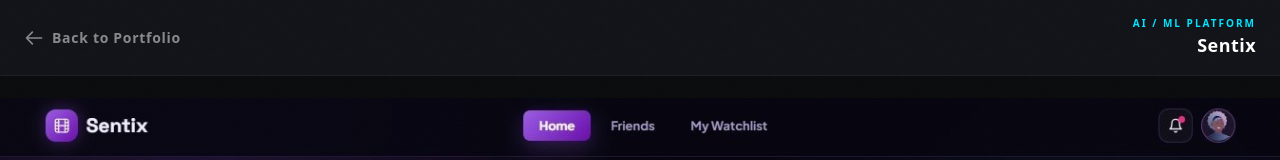
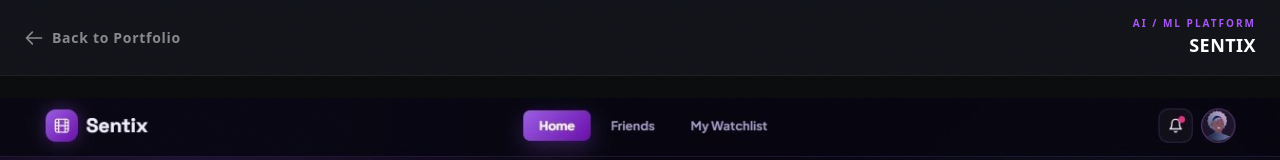
Before and after one commit to JSHub-Tech/jshub-portfolio, a React (Vite) app: page /project/1 in a window 1280 px wide. Shown: the top 160 px of the page. Built offline with nearby package versions, Linux system fonts and the light colour scheme.

Commit message:
Some changes in Projects

```diff
--- a/src/components/FeaturedProjects.jsx
+++ b/src/components/FeaturedProjects.jsx
@@ -5,7 +5,7 @@ import { Link } from 'react-router-dom';
 const projects = [
   {
     id: 1,
-    title: 'Sentix',
+    title: 'SENTIX',
     category: 'AI / ML Platform',
     description: 'A sentiment-aware movie recommendation and social discovery platform built on a polyglot persistence architecture.',
     size: 'md:col-span-2 md:row-span-2', // Large square
@@ -14,7 +14,7 @@ const projects = [
   },
   {
     id: 2,
-    title: 'AERO ADMS',
+    title: 'AERO',
     category: 'Database Systems',
     description: 'A polyglot, self-healing airline backend combining ACID transactions, graph-based routing, and live telemetry.',
     size: 'md:col-span-1 md:row-span-1', // Small square
--- a/src/components/ProjectDetail.jsx
+++ b/src/components/ProjectDetail.jsx
@@ -104,9 +104,9 @@ const Icon = {
 // Mock data for projects — replace/extend screenshot URLs and descriptions as needed.
 const projectData = {
   1: {
-    title: 'Sentix',
+    title: 'SENTIX',
     category: 'AI / ML Platform',
-    accent: '#00E5FF',
+    accent: '#A855F7',
     screenshots: [
       '/Projects/sentix/Sentix01.jpg',
       '/Projects/sentix/Sentix02.jpg',
@@ -200,7 +200,7 @@ const projectData = {
     },
   },
   2: {
-    title: 'AERO ADMS',
+    title: 'AERO',
     category: 'Database Systems',
     accent: '#00A896',
     screenshots: [
@@ -218,7 +218,7 @@ const projectData = {
     description: {
       tagline: 'A polyglot, self-healing airline backend that balances strict transactional booking with real-time routing and telemetry.',
       overview:
-        "AERO ADMS is a distributed airline database system built to resolve a common conflict in aviation platforms: the need for airtight, ACID-compliant bookings alongside fast, flexible route search and live tracking. Instead of forcing one database to handle every workload, the system splits responsibilities across four specialized engines, containerized with Docker and synchronized automatically at startup. The result is a backend that prevents double-booked seats, calculates multi-hop layovers in milliseconds, and streams live aircraft positions without ever slowing down the booking core.",
+        "AERO is a distributed airline database system built to resolve a common conflict in aviation platforms: the need for airtight, ACID-compliant bookings alongside fast, flexible route search and live tracking. Instead of forcing one database to handle every workload, the system splits responsibilities across four specialized engines, containerized with Docker and synchronized automatically at startup. The result is a backend that prevents double-booked seats, calculates multi-hop layovers in milliseconds, and streams live aircraft positions without ever slowing down the booking core.",
       architectureTitle: 'Polyglot Persistence Strategy',
       architectureIcon: Icon.layers,
       architecture: [
```
